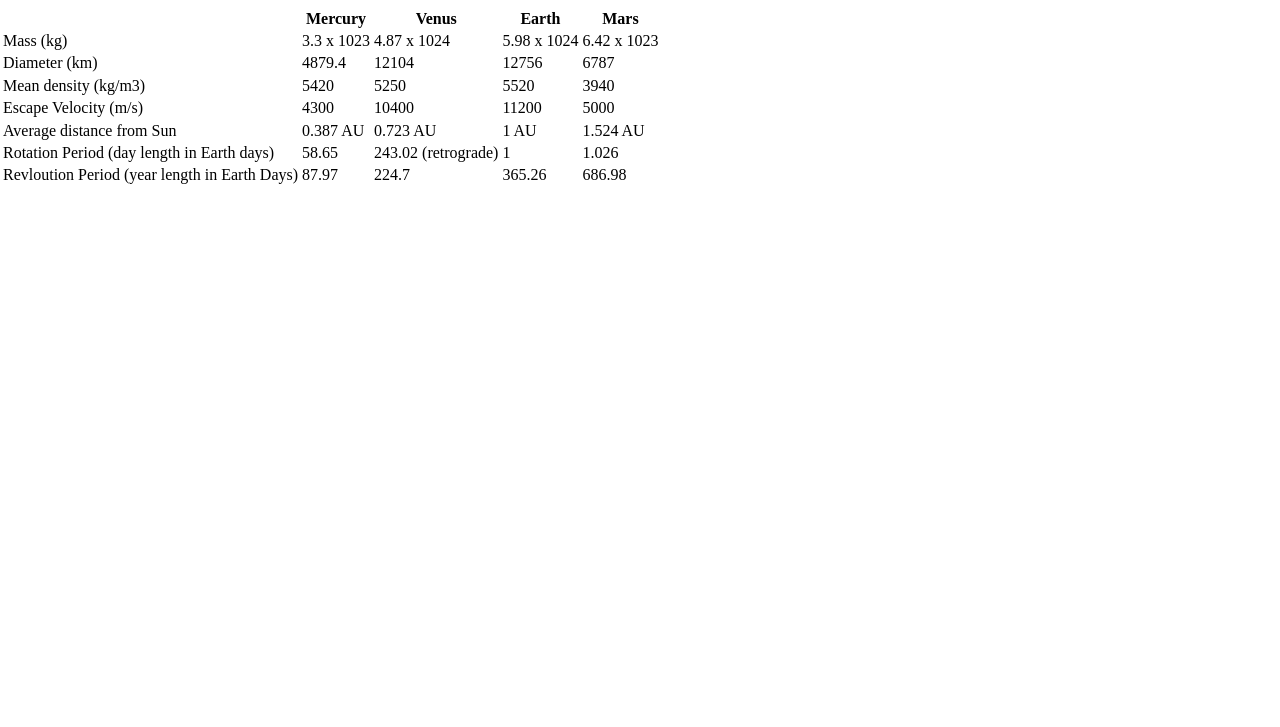
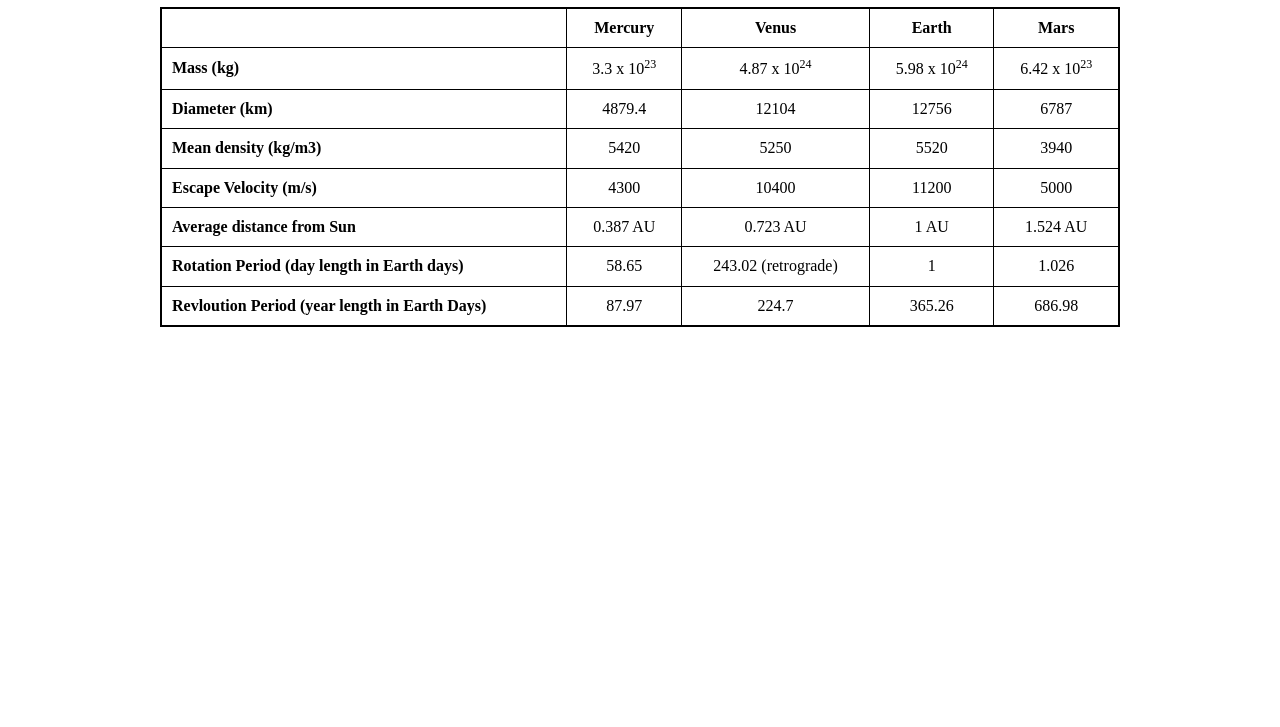
Before and after one commit to AmeenAbd/itmd361-lab5, a plain HTML site: page index.html in a window 1280 px wide. Shown: the part 73-800 px from the top of the page. Drawn offline with Linux system fonts and the light colour scheme.

Commit message:
added basic styling and layout to make table readable

```diff
--- a/css/style.css
+++ b/css/style.css
@@ -0,0 +1,31 @@
+#main{
+  max-width: 960px;
+  margin: 0 auto;
+}
+
+h1{
+  text-align: center;
+}
+
+table#four_planets{
+  width: 100%;
+  border-collapse: collapse;
+  border: 2px solid black;
+}
+
+th, td{
+  border: 1px solid black;
+  padding: 10px 15px;
+  text-align: center;
+}
+
+td.attr{
+  padding: 10px;
+  text-align: left;
+  font-weight: bold;
+}
+
+.super{
+  vertical-align: super;
+  font-size: .75em;
+}
--- a/index.html
+++ b/index.html
@@ -7,8 +7,9 @@
     <link rel="stylesheet" href="css/style.css">
   </head>
   <body>
+    <div id = "main">
       <h1>The Four Closest Planets to the Sun</h1>
-    <table>
+      <table id ="four_planets">
         <tr>
           <th> </th>
           <th>Mercury</th>
@@ -17,54 +18,55 @@
           <th>Mars</th>
         </tr>
         <tr>
-        <td>Mass (kg)</td>
+          <td class="attr">Mass (kg)</td>
           <td>3.3 x 10<span class="super">23</span></td>
           <td>4.87 x 10<span class="super">24</span></td>
           <td>5.98 x 10<span class="super">24</span></td>
           <td>6.42 x 10<span class="super">23</span></td>
         </tr>
         <tr>
-        <td>Diameter (km)</td>
+          <td class="attr">Diameter (km)</td>
           <td>4879.4</td>
           <td>12104</td>
           <td>12756</td>
           <td>6787</td>
         </tr>
         <tr>
-        <td>Mean density (kg/m3)</td>
+          <td class="attr">Mean density (kg/m3)</td>
           <td>5420</td>
           <td>5250</td>
           <td>5520</td>
           <td>3940</td>
         </tr>
         <tr>
-        <td>Escape Velocity (m/s)</td>
+          <td class="attr">Escape Velocity (m/s)</td>
           <td>4300</td>
           <td>10400</td>
           <td>11200</td>
           <td>5000</td>
         </tr>
         <tr>
-        <td>Average distance from Sun</td>
+          <td class="attr">Average distance from Sun</td>
           <td>0.387 AU</td>
           <td>0.723 AU</td>
           <td>1 AU</td>
           <td>1.524 AU</td>
         </tr>
         <tr>
-        <td>Rotation Period (day length in Earth days)</td>
+          <td class="attr">Rotation Period (day length in Earth days)</td>
           <td>58.65</td>
           <td>243.02 (retrograde)</td>
           <td>1</td>
           <td>1.026</td>
         </tr>
         <tr>
-        <td>Revloution Period (year length in Earth Days)</td>
+          <td class="attr">Revloution Period (year length in Earth Days)</td>
           <td>87.97</td>
           <td>224.7</td>
           <td>365.26</td>
           <td>686.98</td>
         </tr>
       </table>
+    </div>
   </body>
 </html>
```
Lines whose indentation alone changed are shown as unchanged.
